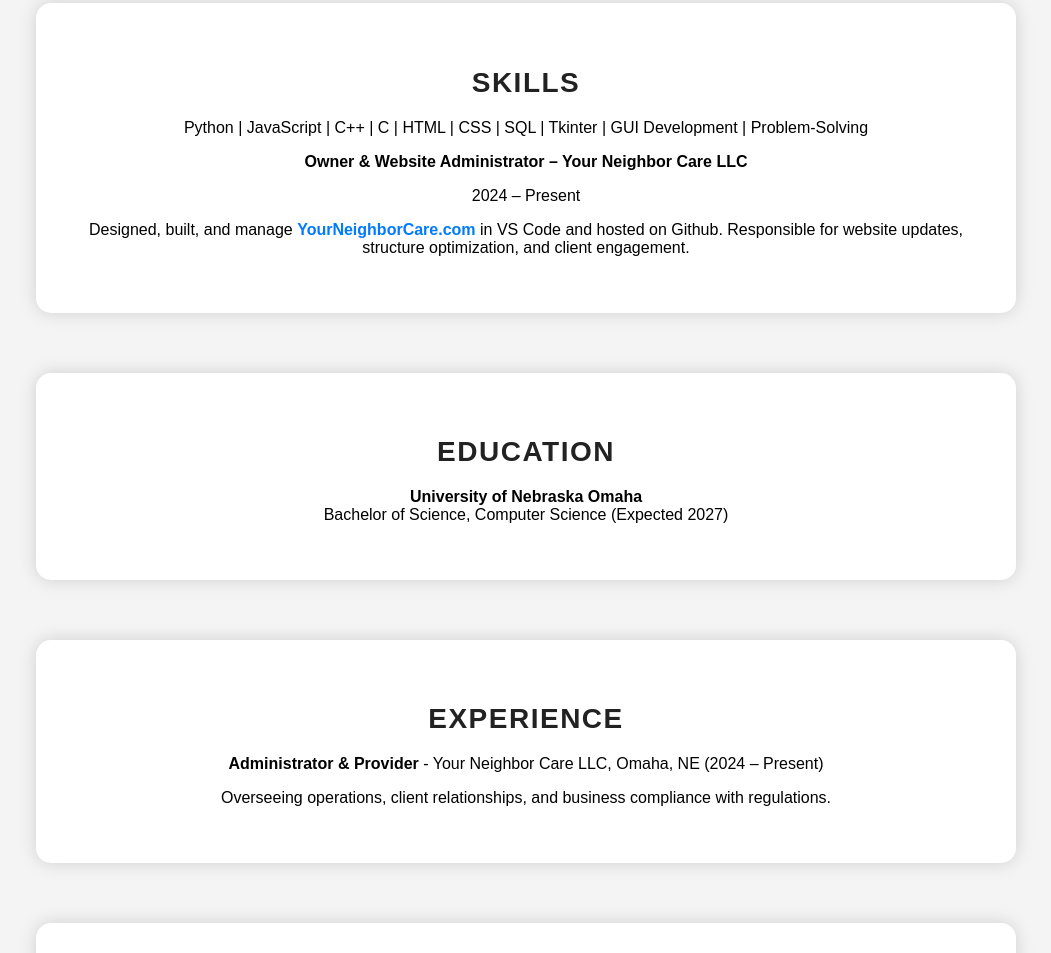
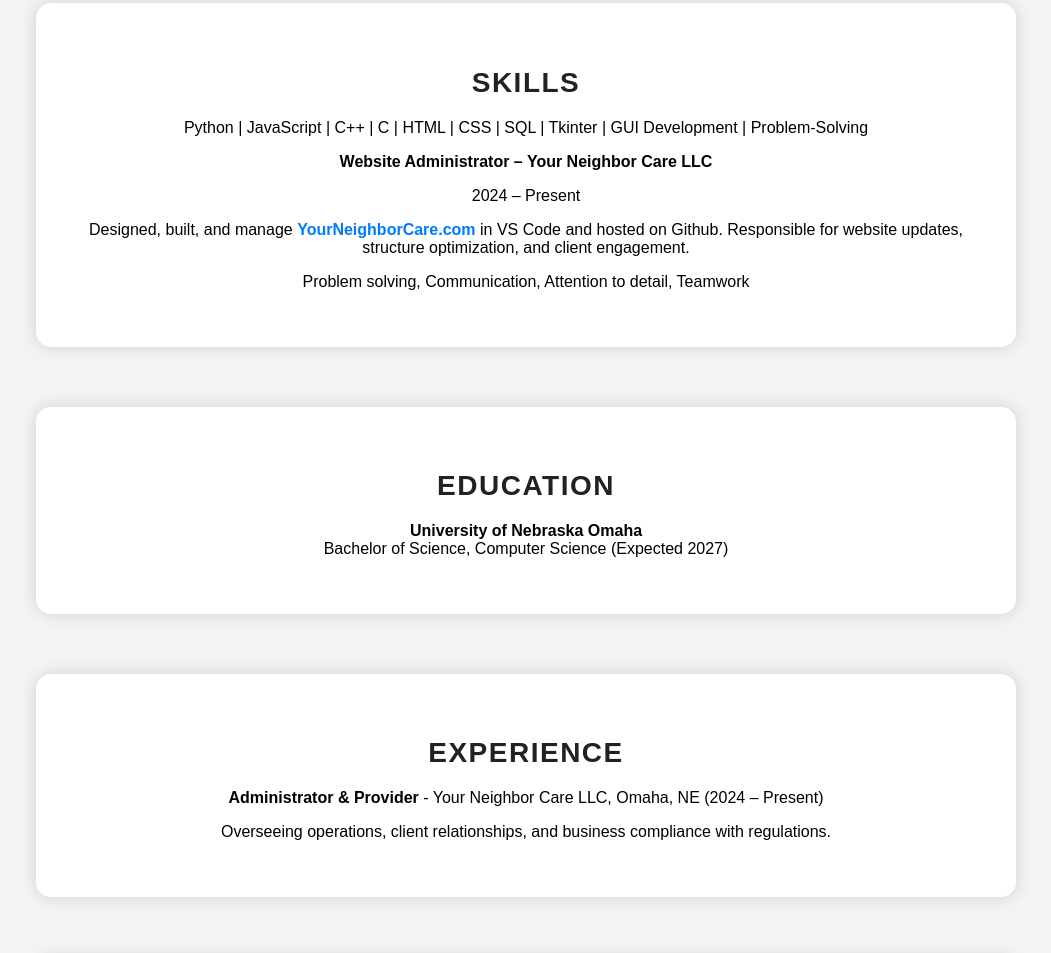
Before and after one commit to Moedub/portfolio, a plain HTML site: page index.html in a window 1280 px wide. Shown: the part 809-1762 px from the top of the page, without its empty margins (114-1165 px from the left). Drawn offline with Linux system fonts and the light colour scheme.

Commit message:
Update index.html

```diff
--- a/index.html
+++ b/index.html
@@ -34,9 +34,10 @@
     <section id="skills">
         <h2>Skills</h2>
         <p>Python | JavaScript | C++ | C | HTML | CSS | SQL | Tkinter | GUI Development | Problem-Solving</p>
-        <p><strong>Owner & Website Administrator – Your Neighbor Care LLC</strong></p>
+        <p><strong>Website Administrator – Your Neighbor Care LLC</strong></p>
         <p>2024 – Present</p>
         <p>Designed, built, and manage <a href="https://yourneighborcare.com" target="_blank">YourNeighborCare.com</a> in VS Code and hosted on Github. Responsible for website updates, structure optimization, and client engagement.</p>
+        <p>Problem solving, Communication, Attention to detail, Teamwork</p>
 
     </section>
 
```
